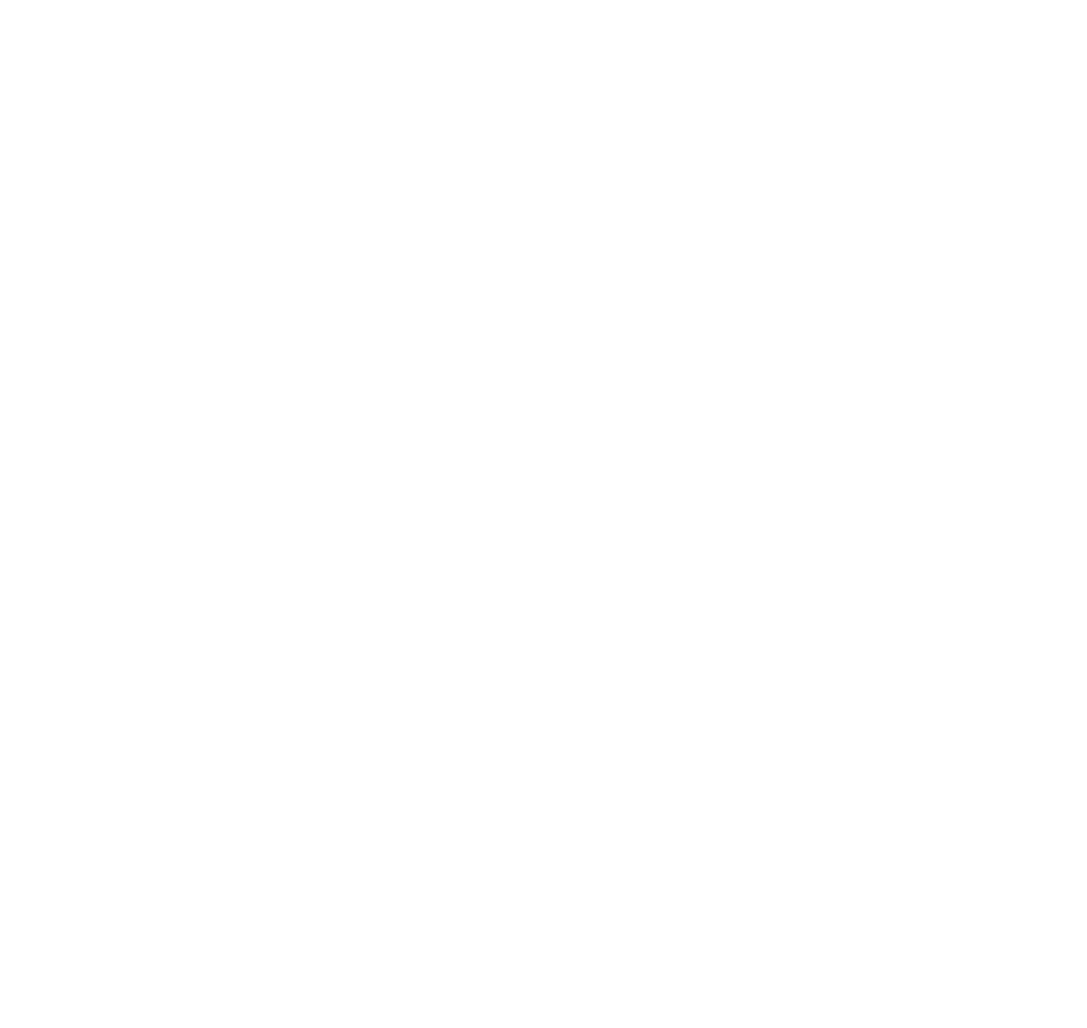
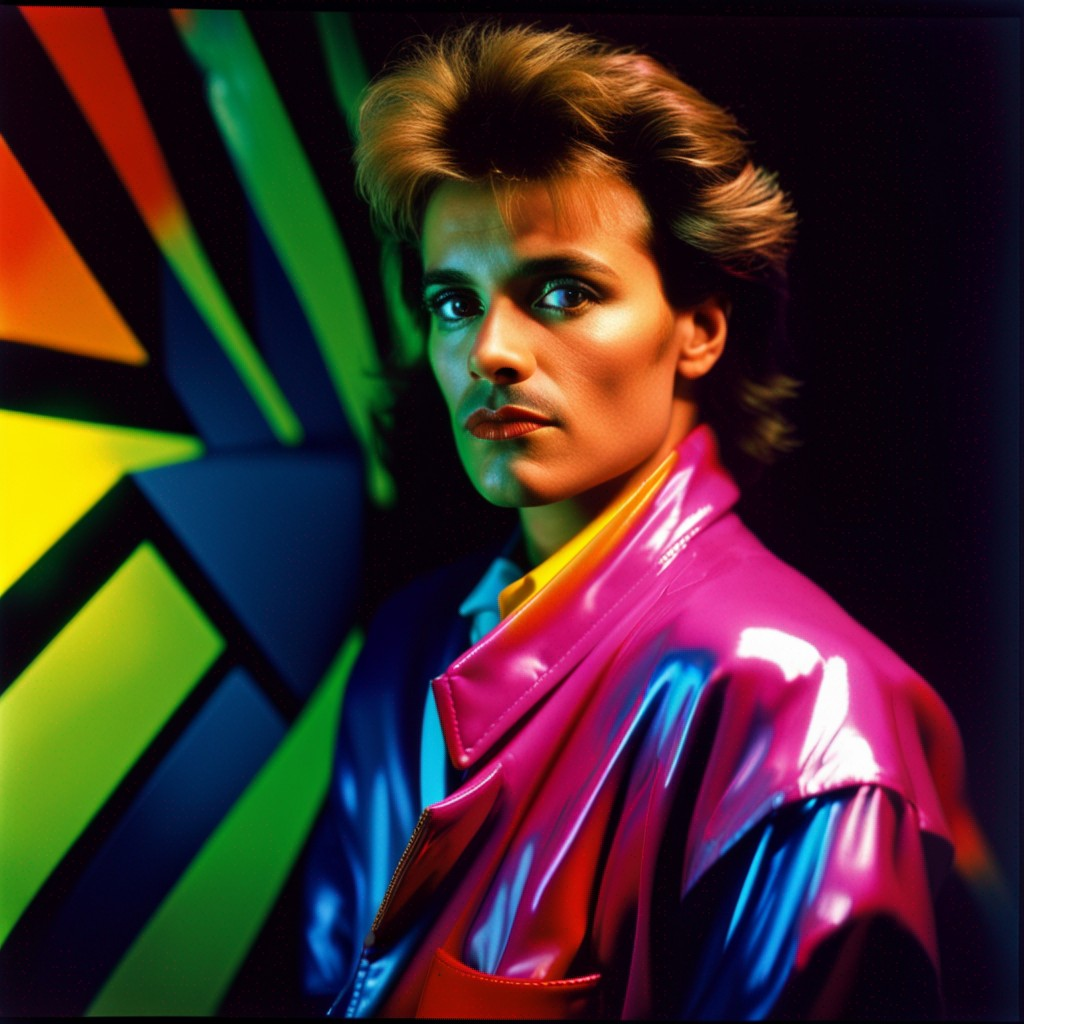
Before and after one commit to AtelierNum/superpositions, a plain HTML site: page index.html in a window 1280 px wide. Shown: the whole page, without its empty margins (0-1087 px from the left). Before the commit the page ends 800 px from the top, so only its background shows below. Drawn offline with Linux system fonts and the light colour scheme.

Commit message:
add image m00

```diff
--- a/index.html
+++ b/index.html
@@ -20,10 +20,18 @@
     smooth=" true" smoothCount="5" smoothTolerance=".05" smoothThreshold="5" sourceWidth="800" sourceHeight="600"
     displayWidth="1920" displayHeight="1080">
 
+    <a-assets>
+      <img id="m00" src="./images/00.png">
+
+    </a-assets>
 
     <a-marker type="barcode" value="0" size="1.5">
+      <a-image src="#m00" rotation="90 0 0" width="2" height="2"></a-image>
+
+      <!--
       <a-box color="#143F6B" depth="1" height="1" width="1"></a-box>
       <a-text value="Marker 0" side="double" position="0 1.1 0" rotation="270 0 0" align="center"></a-text>
+      -->
     </a-marker>
 
     <a-marker type="barcode" value="1" size="1.5">
```
Also changed, not shown: images/00.png (added).
